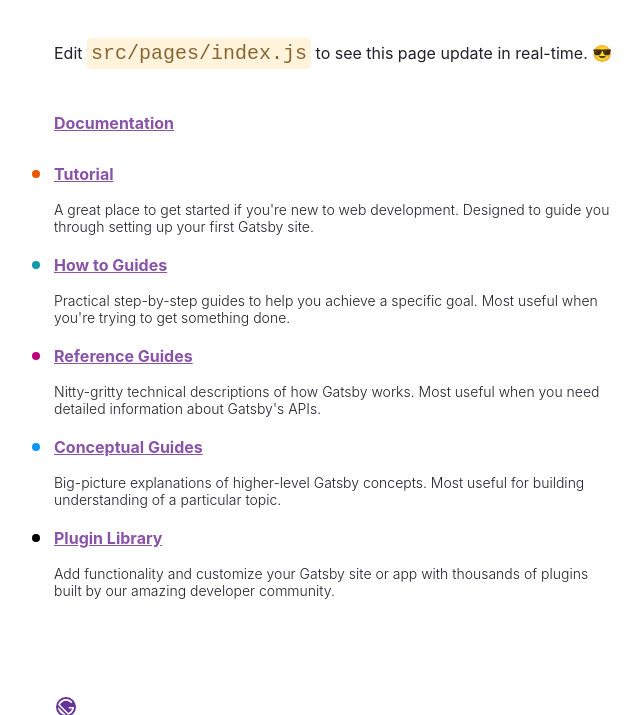
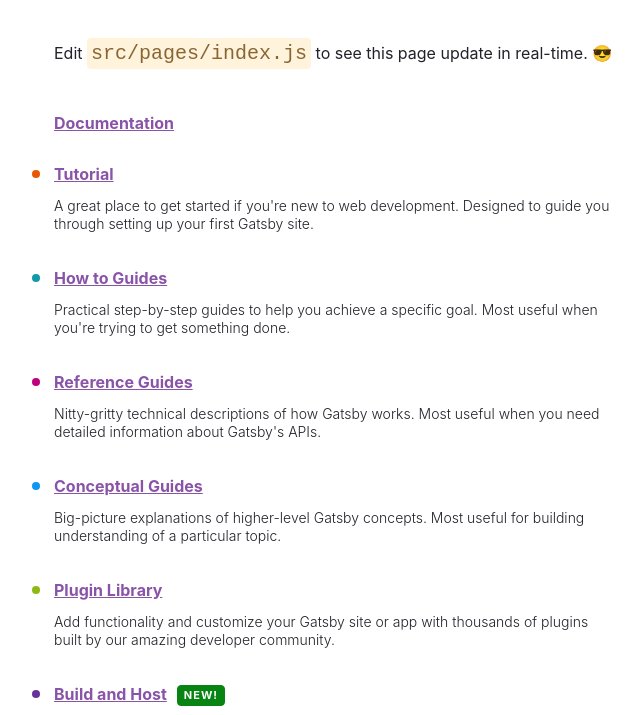
Before and after one commit to kurtisnelson/thisisnotajoke, a Gatsby site: page / in a window 1280 px wide. Shown: the part 243-958 px from the top of the page, without its empty margins (50-692 px from the left). Built offline with nearby package versions, Linux system fonts and the light colour scheme; Gatsby itself is replaced by a stand-in of ours.

Commit message:
Regenerate gatsby

```diff
--- a/gatsby-config.js
+++ b/gatsby-config.js
@@ -1,19 +1,28 @@
 module.exports = {
   siteMetadata: {
     title: "Kurt Nelson",
-    siteUrl: "https://thisisnotajoke.com",
+          siteUrl: "https://thisisnotajoke.com"
   },
   plugins: [
+    "gatsby-plugin-styled-components",
+    "gatsby-plugin-gatsby-cloud",
+    "gatsby-plugin-image",
     {
       resolve: "gatsby-plugin-google-analytics",
       options: {
-        trackingId: "UA-584985-1",
+        trackingId: "G-19L429380W",
       },
     },
-    "gatsby-plugin-sharp",
     "gatsby-plugin-react-helmet",
     "gatsby-plugin-sitemap",
-    "gatsby-plugin-offline",
+    {
+      resolve: "gatsby-plugin-manifest",
+      options: {
+        icon: "src/images/icon.png",
+      },
+    },
+    "gatsby-plugin-mdx",
+    "gatsby-plugin-sharp",
     "gatsby-transformer-sharp",
     {
       resolve: "gatsby-source-filesystem",
--- a/src/pages/index.js
+++ b/src/pages/index.js
@@ -3,7 +3,7 @@
 // styles
 const pageStyles = {
   color: "#232129",
-  padding: "96px",
+  padding: 96,
   fontFamily: "-apple-system, Roboto, sans-serif, serif",
 }
 const headingStyles = {
@@ -29,15 +29,16 @@
   paddingLeft: 0,
 }
 const listItemStyles = {
-  fontWeight: "300",
-  fontSize: "24px",
-  maxWidth: "560px",
+  fontWeight: 300,
+  fontSize: 24,
+  maxWidth: 560,
+  marginBottom: 30,
 }
 
 const linkStyle = {
   color: "#8954A8",
   fontWeight: "bold",
-  fontSize: "16px",
+  fontSize: 16,
   verticalAlign: "5%",
 }
 
@@ -49,7 +50,10 @@
 
 const descriptionStyle = {
   color: "#232129",
-  fontSize: "14px",
+  fontSize: 14,
+  marginTop: 10,
+  marginBottom: 0,
+  lineHeight: 1.25,
 }
 
 const docLink = {
@@ -57,6 +61,23 @@
   url: "https://www.gatsbyjs.com/docs/",
   color: "#8954A8",
 }
+
+const badgeStyle = {
+  color: "#fff",
+  backgroundColor: "#088413",
+  border: "1px solid #088413",
+  fontSize: 11,
+  fontWeight: "bold",
+  letterSpacing: 1,
+  borderRadius: 4,
+  padding: "4px 6px",
+  display: "inline-block",
+  position: "relative",
+  top: -2,
+  marginLeft: 10,
+  lineHeight: 1,
+}
+
 // data
 const links = [
   {
@@ -92,7 +113,15 @@
     url: "https://www.gatsbyjs.com/plugins",
     description:
       "Add functionality and customize your Gatsby site or app with thousands of plugins built by our amazing developer community.",
-    color: "#000000",
+    color: "#8EB814",
+  },
+  {
+    text: "Build and Host",
+    url: "https://www.gatsbyjs.com/cloud",
+    badge: true,
+    description:
+      "Now you’re ready to show the world! Give your Gatsby site superpowers: Build and host on Gatsby Cloud. Get started for free!",
+    color: "#663399",
   },
 ]
 
@@ -126,7 +155,7 @@
           </a>
         </li>
         {links.map(link => (
-          <li style={{ ...listItemStyles, color: link.color }}>
+          <li key={link.url} style={{ ...listItemStyles, color: link.color }}>
             <span>
               <a
                 style={linkStyle}
@@ -134,6 +163,11 @@
               >
                 {link.text}
               </a>
+              {link.badge && (
+                <span style={badgeStyle} aria-label="New Badge">
+                  NEW!
+                </span>
+              )}
               <p style={descriptionStyle}>{link.description}</p>
             </span>
           </li>
```
Also changed, not shown: gatsby-node.js (deleted, +0 -35 lines), package.json (+20 -18 lines), src/pages/404.js (+7 -7 lines), 2 other files.
